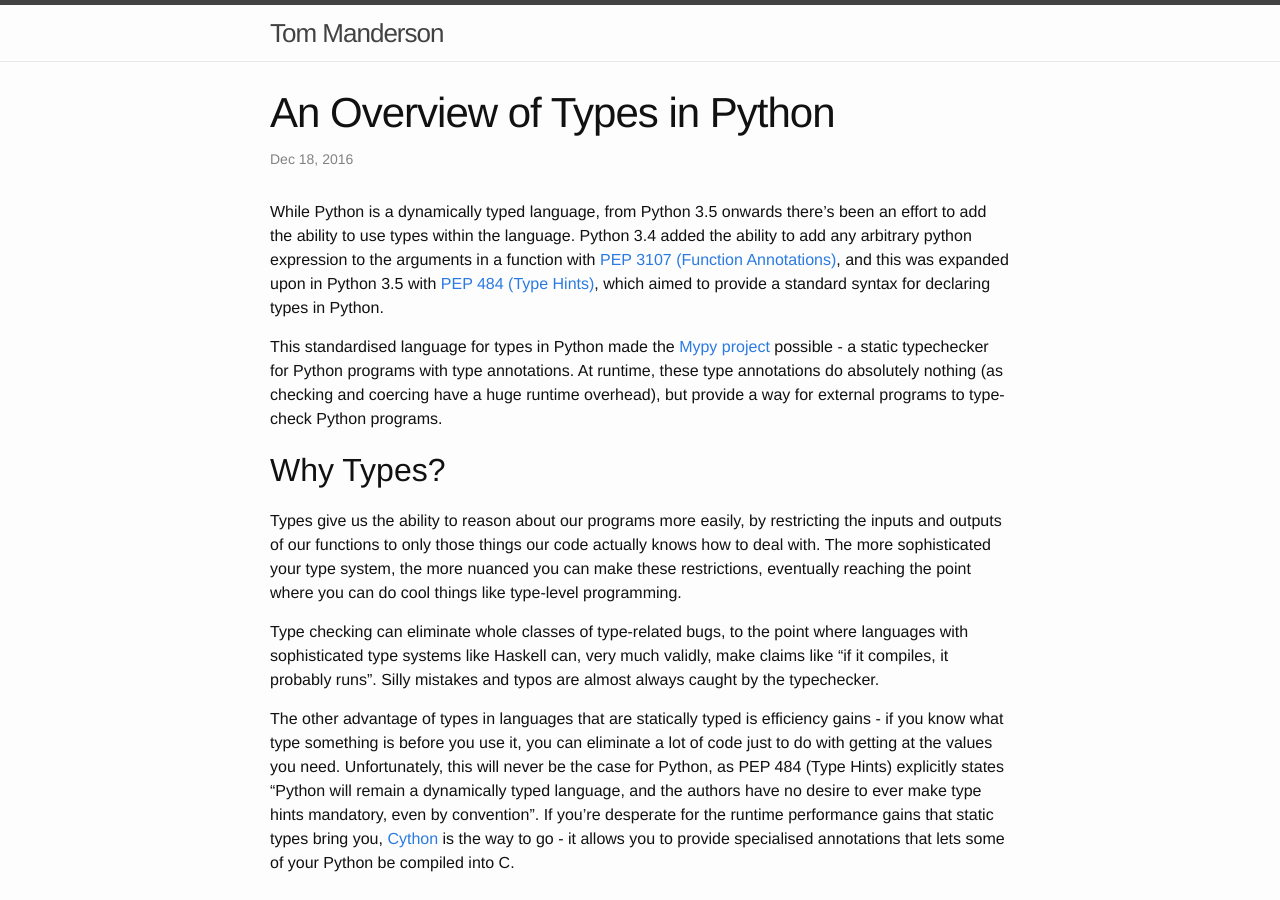
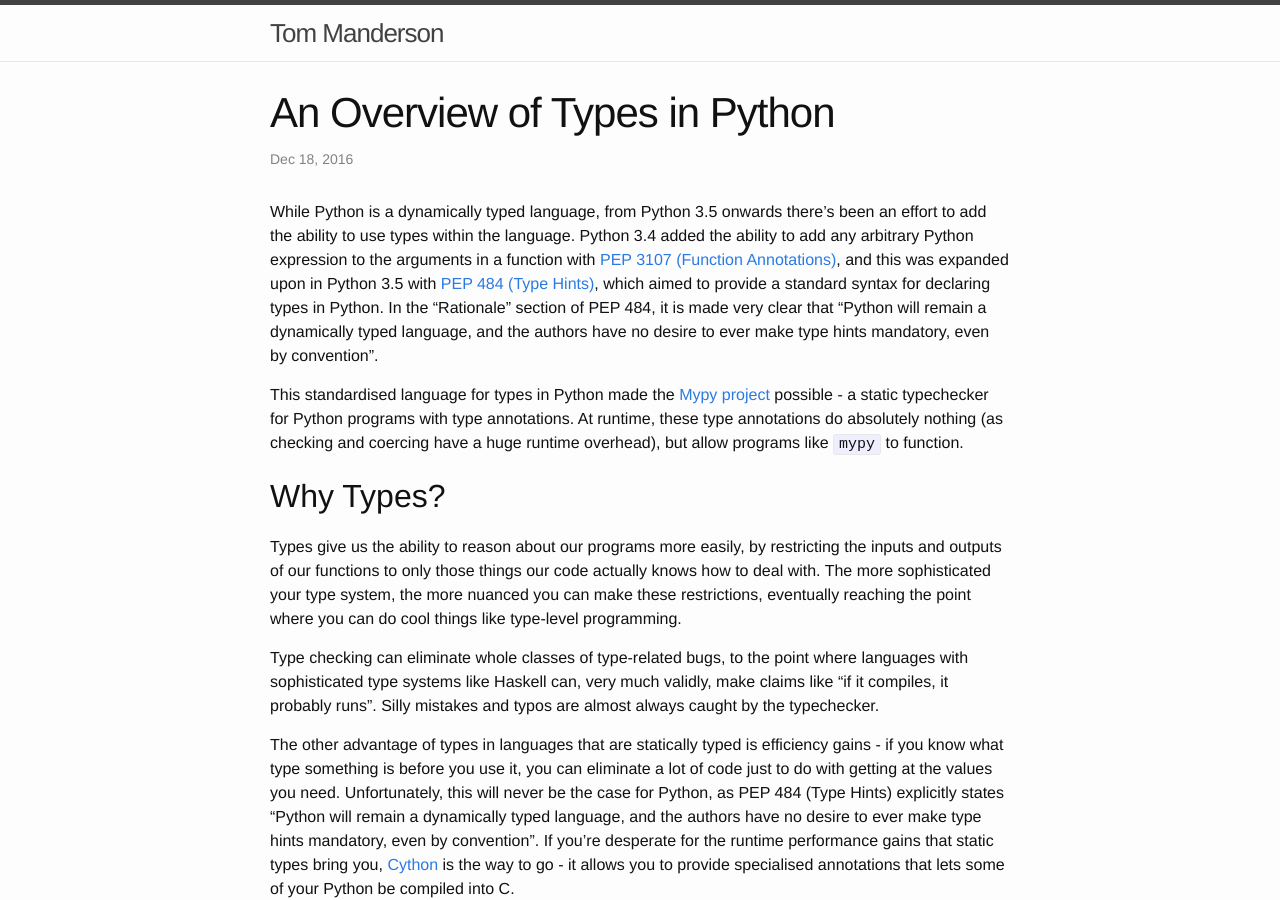
Before and after one commit to TRManderson/trm.io, a Jekyll site: the page built from _posts/2016-12-18-overview-of-python-types.md, in a window 1280 px wide and 900 px high. Built offline with Jekyll 4.4.1, drawn with Linux system fonts in a browser that asks for light colours; some of the changed text lies outside the part shown.

Commit message:
More fixes

```diff
--- a/_posts/2016-12-18-overview-of-python-types.md
+++ b/_posts/2016-12-18-overview-of-python-types.md
@@ -5,9 +5,9 @@ date:   2016-12-18 21:00:00 +1000
 categories: python types
 ---
 
-While Python is a dynamically typed language, from Python 3.5 onwards there's been an effort to add the ability to use types within the language. Python 3.4 added the ability to add any arbitrary python expression to the arguments in a function with [PEP 3107 (Function Annotations)](https://www.python.org/dev/peps/pep-3107/), and this was expanded upon in Python 3.5 with [PEP 484 (Type Hints)](https://www.python.org/dev/peps/pep-0484/), which aimed to provide a standard syntax for declaring types in Python.
+While Python is a dynamically typed language, from Python 3.5 onwards there's been an effort to add the ability to use types within the language. Python 3.4 added the ability to add any arbitrary Python expression to the arguments in a function with [PEP 3107 (Function Annotations)](https://www.python.org/dev/peps/pep-3107/), and this was expanded upon in Python 3.5 with [PEP 484 (Type Hints)](https://www.python.org/dev/peps/pep-0484/), which aimed to provide a standard syntax for declaring types in Python. In the "Rationale" section of PEP 484, it is made very clear that "Python will remain a dynamically typed language, and the authors have no desire to ever make type hints mandatory, even by convention".
 
-This standardised language for types in Python made the [Mypy project](http://mypy-lang.org/) possible - a static typechecker for Python programs with type annotations. At runtime, these type annotations do absolutely nothing (as checking and coercing have a huge runtime overhead), but provide a way for external programs to type-check Python programs.
+This standardised language for types in Python made the [Mypy project](http://mypy-lang.org/) possible - a static typechecker for Python programs with type annotations. At runtime, these type annotations do absolutely nothing (as checking and coercing have a huge runtime overhead), but allow programs like `mypy` to function.
 
 
 Why Types?
@@ -130,7 +130,7 @@ So while Java relies on the language to do type-based dynamic dispatch, Python d
 
 ## Final Thoughts
 
-While throughout this post I've been using Python 3 examples, this all works on Python 2 (though advanced metaprogramming features aren't going to work out as expected). If you want to start using `typing` in your python code, go check out [the module documentation](https://docs.python.org/3/library/typing.html), and the [`mypy` documentation](http://mypy.readthedocs.io/en/latest/).
+While throughout this post I've been using Python 3 examples, this all works on Python 2 (though advanced metaprogramming features aren't going to work out as expected). If you want to start using `typing` in your Python code, go check out [the module documentation](https://docs.python.org/3/library/typing.html), and the [`mypy` documentation](http://mypy.readthedocs.io/en/latest/).
 
 Also, if you want to know more about type systems, [the Wikipedia article on them](https://en.wikipedia.org/wiki/Type_system) is a great start. The maths behind type systems gets pretty crazy interesting, you'll likely see some more about it on here in the future.
 
```
